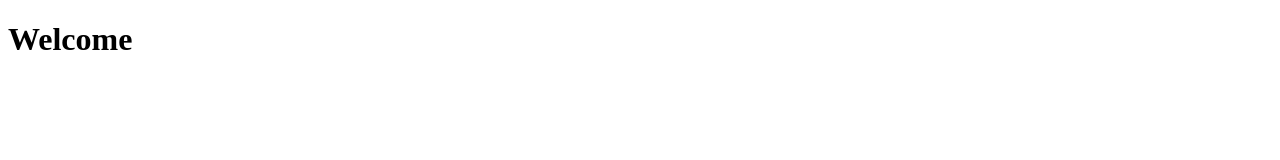
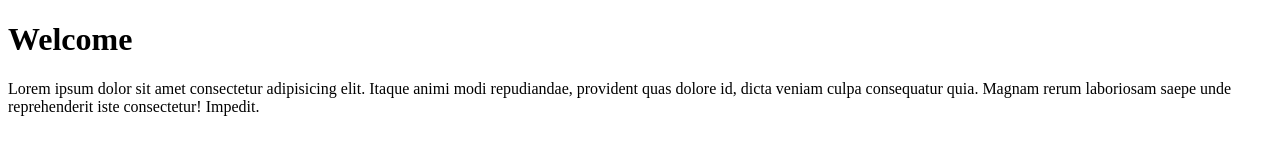
Before and after one commit to Sumama-Mugir/MyProject, a plain HTML site: page index.html in a window 1280 px wide. Drawn offline with Linux system fonts and the light colour scheme.

Commit message:
index file 1.1

```diff
--- a/index.html
+++ b/index.html
@@ -7,5 +7,10 @@
     </head>
     <body>
         <h1>Welcome</h1>
+        <p>Lorem ipsum dolor sit amet consectetur adipisicing elit.
+           Itaque animi modi repudiandae, provident quas dolore id,
+           dicta veniam culpa consequatur quia. Magnam rerum laboriosam
+           saepe unde reprehenderit iste consectetur! Impedit.
+        </p>
     </body>
 </html>
```
